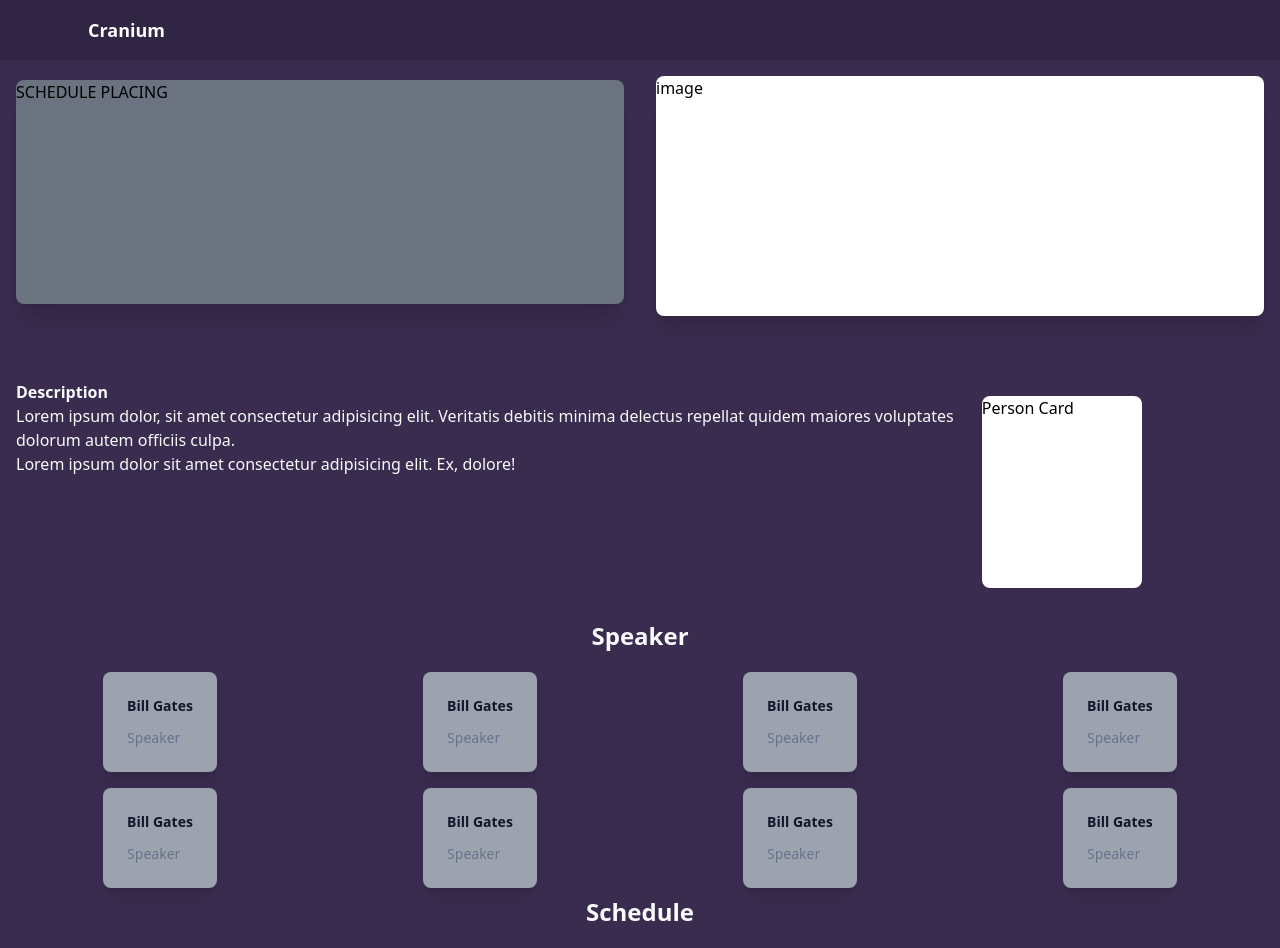
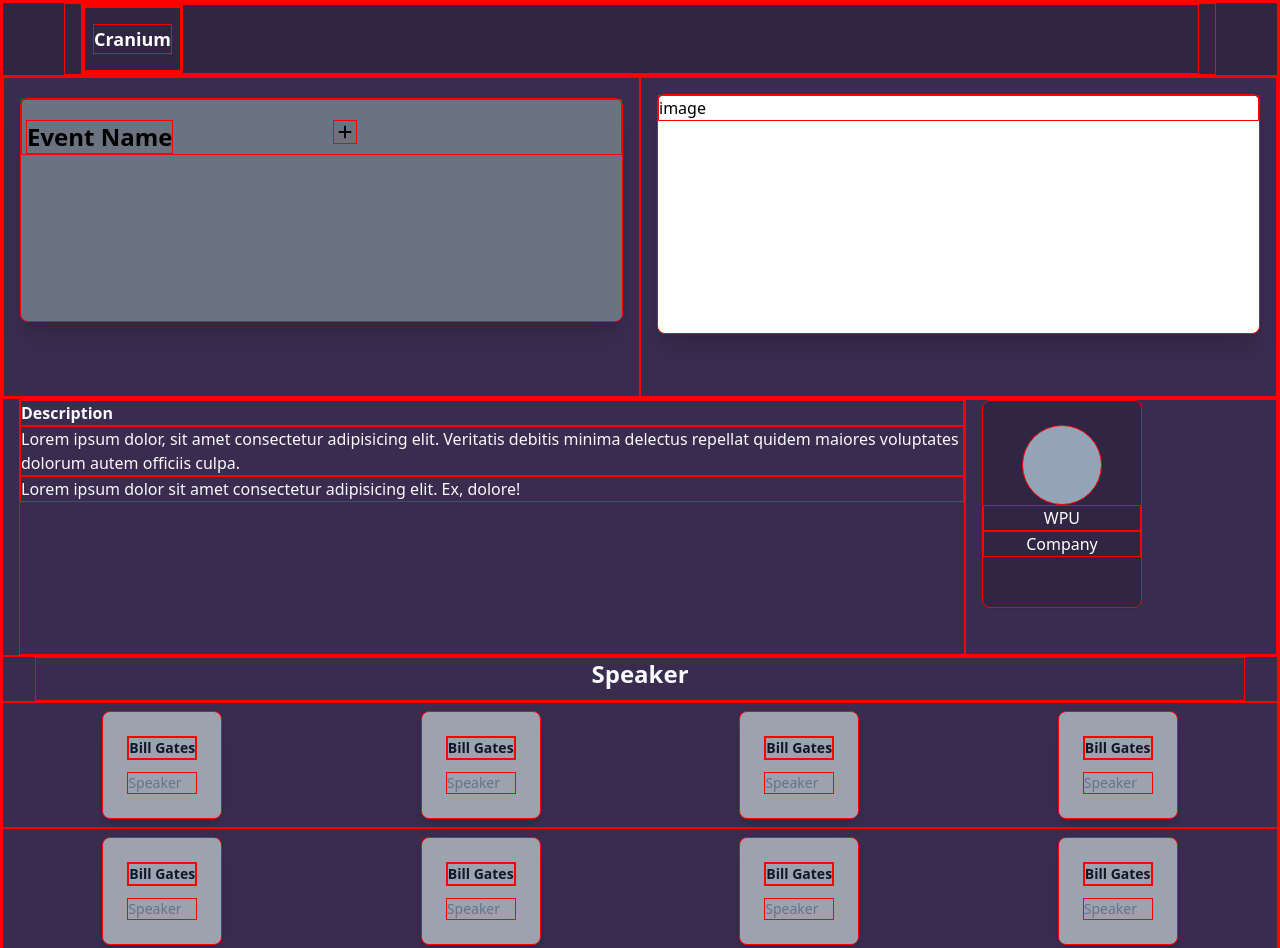
Before and after one commit to Darren-34810/mockup-cr, a website: page src/eventlandingpage.html in a window 1280 px wide. Shown: the top 948 px of the page. Drawn offline with nearby package versions, Linux system fonts and the light colour scheme.

Commit message:
Details 2

```diff
--- a/src/eventlandingpage.html
+++ b/src/eventlandingpage.html
@@ -29,11 +29,11 @@
     </script>
 
     <title>Document</title>
-    <!-- <style type="text/tailwindcss">
+    <style type="text/tailwindcss">
         *{
             border : 1px solid red;
          }
-    </style>    -->
+    </style>
 
 </head>
 <body>
@@ -56,8 +56,13 @@
 
        <div class="flex-auto ml-auto mt-0 w-96 h-80">
         <div class="mx-4 my-5 h-56 shadow-xl bg-gray-500 rounded-lg">
-          SCHEDULE PLACING
+        <div class="flex flex-row">
+         <a class="ml-1 mr-40 mt-5 text-2xl font-bold">Event Name</a>
+         <svg xmlns="http://www.w3.org/2000/svg" class="mt-5 h-6 w-6" fill="none" viewBox="0 0 24 24" stroke="currentColor" >
+          <path stroke-linecap="round" stroke-linejoin="round" stroke-width="2" d="M12 6v6m0 0v6m0-6h6m-6 0H6" />
+        </svg>
         </div>
+      </div>
        </div>
 
        <div class=" flex-auto ml-auto mt-0 w-96 h-80">
@@ -74,9 +79,17 @@
         <p>Lorem ipsum dolor, sit amet consectetur adipisicing elit. Veritatis debitis minima delectus repellat quidem maiores voluptates dolorum autem officiis culpa.</p>
         <p>Lorem ipsum dolor sit amet consectetur adipisicing elit. Ex, dolore!</p>
       </div>
-      <div class=" flex-auto ml-auto mt-0 w-96 h-60">
-        <div class="mx-4 my-4 w-40 h-48 shadow-sm bg-white rounded-lg">
-          Person Card
+      <div class=" flex-auto ml-auto mt-0 w-96 h-64">
+        <div class="mx-4 my-auto w-40 h-52 shadow-sm bg-dewasa rounded-lg">
+          <br>
+          <div class="mx-auto my-auto  w-20 h-20 bg-slate-400 rounded-full">
+          </div>
+          <p class="text-white text-center">
+            WPU
+          </p>
+          <p class="text-white text-center font-thin">
+            Company
+          </p>
         </div>
       </div>
     </section>
```
